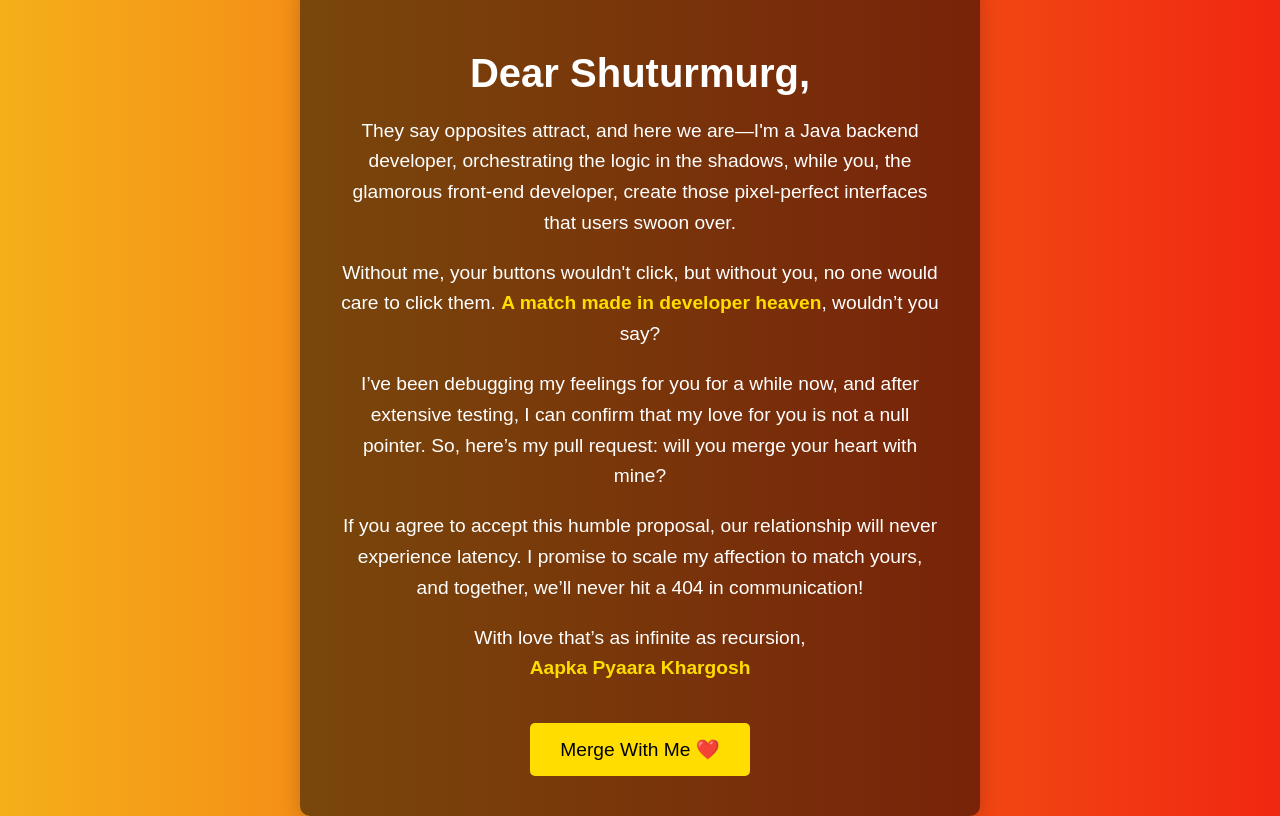
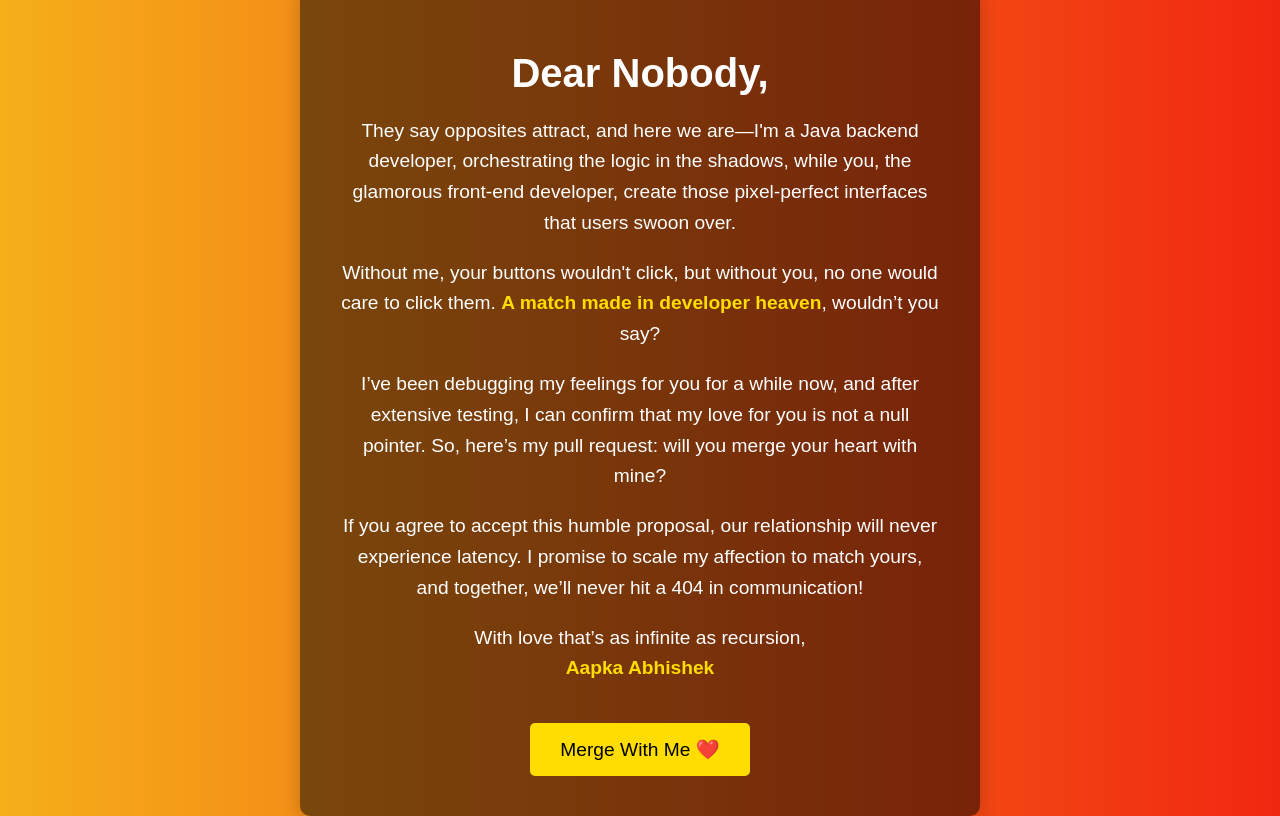
Before and after one commit to abhishek-gupta420/letter, a plain HTML site: page index.html in a window 1280 px wide. Drawn offline with Linux system fonts and the light colour scheme.

Commit message:
Changed the name

```diff
--- a/index.html
+++ b/index.html
@@ -86,7 +86,7 @@
 <body>
 
     <div class="container">
-        <h1>Dear Shuturmurg,</h1>
+        <h1>Dear Nobody,</h1>
         <p>
             They say opposites attract, and here we are—I'm a Java backend developer, orchestrating the logic in the shadows, while you, the glamorous front-end developer, create those pixel-perfect interfaces that users swoon over.
         </p>
@@ -101,7 +101,7 @@
         </p>
         <p>
             With love that’s as infinite as recursion,<br>
-            <span class="highlight">Aapka Pyaara Khargosh</span>
+            <span class="highlight">Aapka Abhishek</span>
         </p>
         <button class="btn" onclick="openModal()">Merge With Me ❤️</button>
     </div>
```
